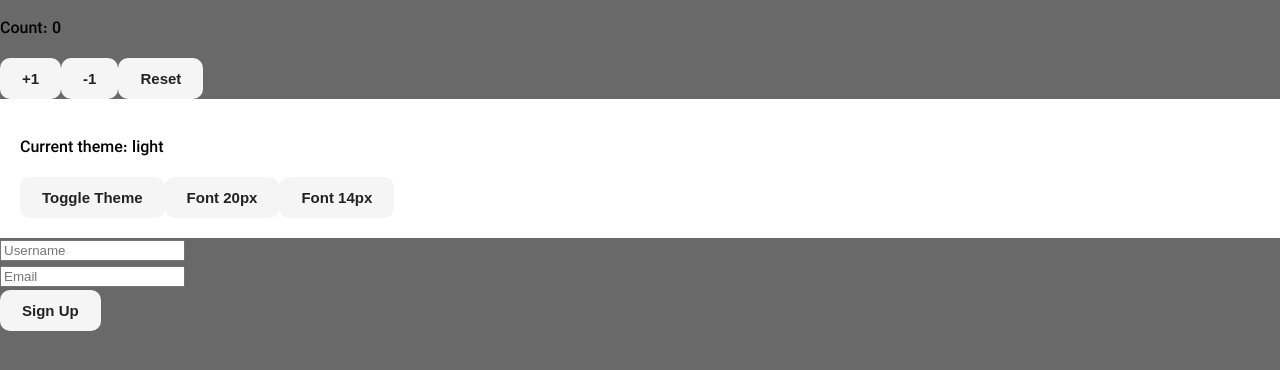
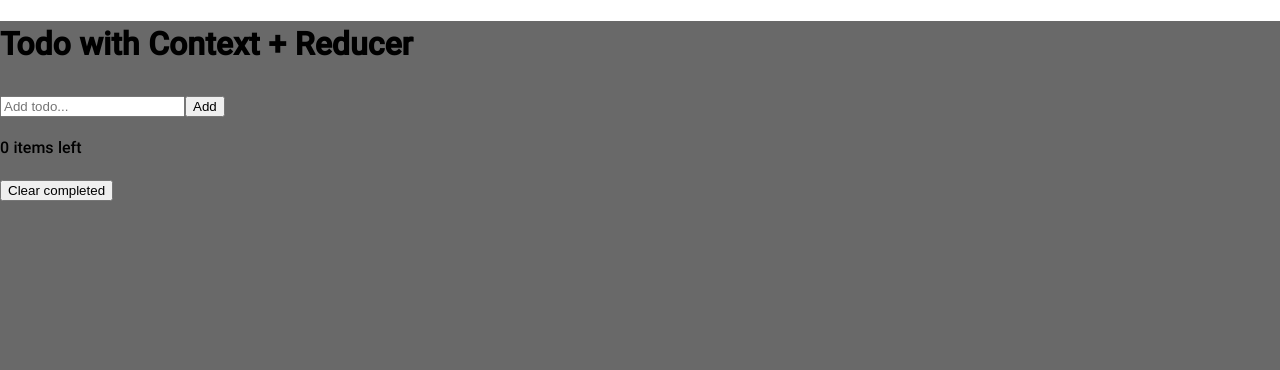
Before and after one commit to TaherehFaraji/React-notes2, a React (Vite) app: page / in a window 1280 px wide. Shown: the top 370 px of the page. Built offline with nearby package versions, Linux system fonts and the light colour scheme.

Commit message:
todo-reducer

```diff
--- /dev/null
+++ b/src/AddTodo.jsx
@@ -0,0 +1,23 @@
+import { useState, useContext } from 'react'
+import TodoContext from './TodoContext'
+
+function AddTodo() {
+  const [text, setText] = useState('')
+  const { dispatch } = useContext(TodoContext)
+
+  const handleSubmit = (e) => {
+    e.preventDefault()
+    if (text.trim()) {
+      dispatch({ type: 'ADD_TODO', payload: text })
+      setText('')
+    }
+  }
+
+  return (
+    <form onSubmit={handleSubmit}>
+      <input value={text} onChange={e => setText(e.target.value)} placeholder="Add todo..." />
+      <button type="submit">Add</button>
+    </form>
+  )
+}
+export default AddTodo
--- a/src/App.jsx
+++ b/src/App.jsx
@@ -1,65 +1,65 @@
-import { useState } from 'react';
-import Alert from './Alert';
-import './App.css';
-// import AutoResetCounter from './AutoResetCounter';
-// import RandomUsers from './RandomUsers';
-// import TypingIndicator from './TypingIndicator';
-// import FocusInput from './FocusInput';
-// import GitHubFinder from './GitHubFinder';
-// import Posts from './Posts';
-// import Component from './Component';
-// import Video from './Video';
-import Counter from './Counter'
-import ThemeSwitcher from './ThemeSwitcher'
-import SignUp from './SignUp'
+// import { useState } from 'react';
+// import Alert from './Alert';
+// import './App.css';
+// // import AutoResetCounter from './AutoResetCounter';
+// // import RandomUsers from './RandomUsers';
+// // import TypingIndicator from './TypingIndicator';
+// // import FocusInput from './FocusInput';
+// // import GitHubFinder from './GitHubFinder';
+// // import Posts from './Posts';
+// // import Component from './Component';
+// // import Video from './Video';
+// import Counter from './Counter'
+// import ThemeSwitcher from './ThemeSwitcher'
+// import SignUp from './SignUp'
 
-function App() {
-  const [showAlert, setShowAlert] = useState(null);
+// // function App() {
+// //   const [showAlert, setShowAlert] = useState(null);
 
-  return (
-    <>
-      {/* <div className='container'>
-        <button onClick={() => { setShowAlert("success") }}>Success Alert</button>
-        {showAlert === "success" && (
-          <Alert type="success"
-            title="موفق شدید!"
-            message="عملیات با موفقیت انجام شد"
-            onClose={() => { setShowAlert(null) }} />
-        )}
+// //   return (
+// //     <>
+//       {/* <div className='container'>
+//         <button onClick={() => { setShowAlert("success") }}>Success Alert</button>
+//         {showAlert === "success" && (
+//           <Alert type="success"
+//             title="موفق شدید!"
+//             message="عملیات با موفقیت انجام شد"
+//             onClose={() => { setShowAlert(null) }} />
+//         )}
 
-        <button onClick={() => { setShowAlert("error") }}>Error Alert</button>
-        {showAlert === "error" && (
-          <Alert type="error"
-            title="خطا!"
-            message="خطایی رخ داد.لطفا دوباره تلاش کنید"
-            onClose={() => { setShowAlert(null) }} />
-        )}
+//         <button onClick={() => { setShowAlert("error") }}>Error Alert</button>
+//         {showAlert === "error" && (
+//           <Alert type="error"
+//             title="خطا!"
+//             message="خطایی رخ داد.لطفا دوباره تلاش کنید"
+//             onClose={() => { setShowAlert(null) }} />
+//         )}
 
-        <button onClick={() => { setShowAlert("warning") }}>Warning Alert</button>
-        {showAlert === "warning" && (
-          <Alert type="warning"
-            title="هشدار!"
-            message="لطفاً اطلاعات واردشده را بررسی کنید"
-            onClose={() => { setShowAlert(null) }} />
-        )}
-      </div> */}
-       {/* <AutoResetCounter />
-      <RandomUsers />
-       <TypingIndicator />
-      <FocusInput /> */}
-      {/* <GitHubFinder /> */}
-      {/* <Posts />
-      <Component /> */}
-      {/* <Video /> */}
-      <Counter />
-      <ThemeSwitcher />
-      <SignUp />
-    </>
-  )
+//         <button onClick={() => { setShowAlert("warning") }}>Warning Alert</button>
+//         {showAlert === "warning" && (
+//           <Alert type="warning"
+//             title="هشدار!"
+//             message="لطفاً اطلاعات واردشده را بررسی کنید"
+//             onClose={() => { setShowAlert(null) }} />
+//         )}
+//       </div> */}
+//        {/* <AutoResetCounter />
+//       <RandomUsers />
+//        <TypingIndicator />
+//       <FocusInput /> */}
+//       {/* <GitHubFinder /> */}
+//       {/* <Posts />
+//       <Component /> */}
+//       {/* <Video /> */}
+//       {/* <Counter />
+//       <ThemeSwitcher />
+//       <SignUp />
+//     </>
+//   )
 
-}
+// }
 
-export default App
+// export default App */}
 
 //////////////////////////////
 // import { useState } from 'react'
@@ -123,3 +123,20 @@ export default App
 // }
 
 // export default App
+
+import TodoProvider from './TodoProvider'
+import AddTodo from './AddTodo'
+import TodoList from './TodoList'
+import TodoFooter from './TodoFooter'
+
+function App() {
+  return (
+    <TodoProvider>
+      <h1>Todo with Context + Reducer</h1>
+      <AddTodo />
+      <TodoList />
+      <TodoFooter />
+    </TodoProvider>
+  )
+}
+export default App
--- /dev/null
+++ b/src/TodoContext.js
@@ -0,0 +1,3 @@
+import { createContext } from 'react'
+const TodoContext = createContext()
+export default TodoContext
--- /dev/null
+++ b/src/TodoFooter.jsx
@@ -0,0 +1,17 @@
+import { useContext } from 'react'
+import TodoContext from './TodoContext'
+
+function TodoFooter() {
+  const { todos, dispatch } = useContext(TodoContext)
+  const remaining = todos.filter(t => !t.completed).length
+
+  return (
+    <div>
+      <p>{remaining} item{remaining !== 1 ? 's' : ''} left</p>
+      <button onClick={() => dispatch({ type: 'CLEAR_COMPLETED' })}>
+        Clear completed
+      </button>
+    </div>
+  )
+}
+export default TodoFooter
--- /dev/null
+++ b/src/TodoList.jsx
@@ -0,0 +1,23 @@
+import { useContext } from 'react'
+import TodoContext from './TodoContext'
+
+function TodoList() {
+  const { todos, dispatch } = useContext(TodoContext)
+
+  return (
+    <ul>
+      {todos.map(todo => (
+        <li key={todo.id}>
+          <span
+            style={{ textDecoration: todo.completed ? 'line-through' : 'none', cursor: 'pointer' }}
+            onClick={() => dispatch({ type: 'TOGGLE_TODO', payload: todo.id })}
+          >
+            {todo.text}
+          </span>
+          <button onClick={() => dispatch({ type: 'DELETE_TODO', payload: todo.id })}>X</button>
+        </li>
+      ))}
+    </ul>
+  )
+}
+export default TodoList
--- /dev/null
+++ b/src/TodoProvider.jsx
@@ -0,0 +1,33 @@
+import { useReducer } from 'react'
+import TodoContext from './TodoContext'
+
+const initialTodos = []
+
+function todoReducer(state, action) {
+  switch (action.type) {
+    case 'ADD_TODO':
+      return [...state, { id: Date.now(), text: action.payload, completed: false }]
+    case 'TOGGLE_TODO':
+      return state.map(todo =>
+        todo.id === action.payload ? { ...todo, completed: !todo.completed } : todo
+      )
+    case 'DELETE_TODO':
+      return state.filter(todo => todo.id !== action.payload)
+    case 'CLEAR_COMPLETED':
+      return state.filter(todo => !todo.completed)
+    default:
+      return state
+  }
+}
+
+function TodoProvider({ children }) {
+  const [todos, dispatch] = useReducer(todoReducer, initialTodos)
+
+  return (
+    <TodoContext.Provider value={{ todos, dispatch }}>
+      {children}
+    </TodoContext.Provider>
+  )
+}
+
+export default TodoProvider
```
